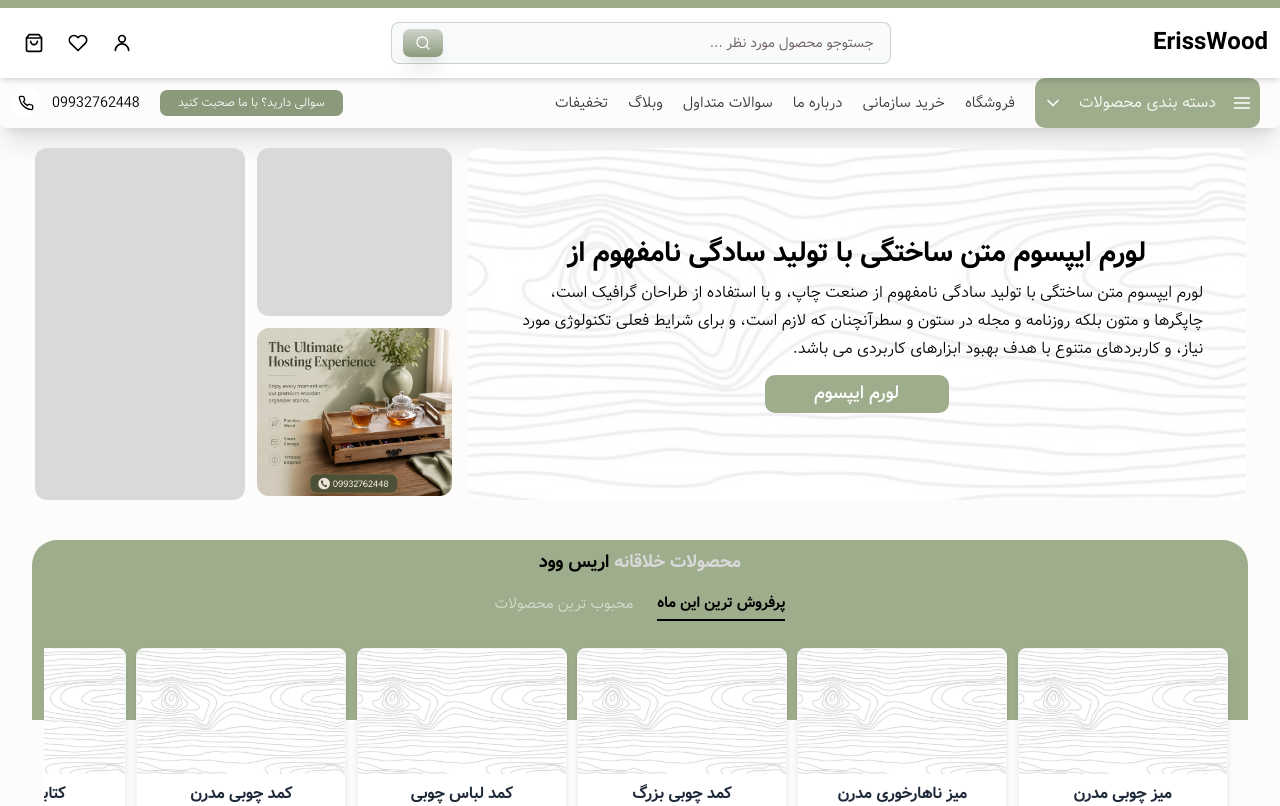
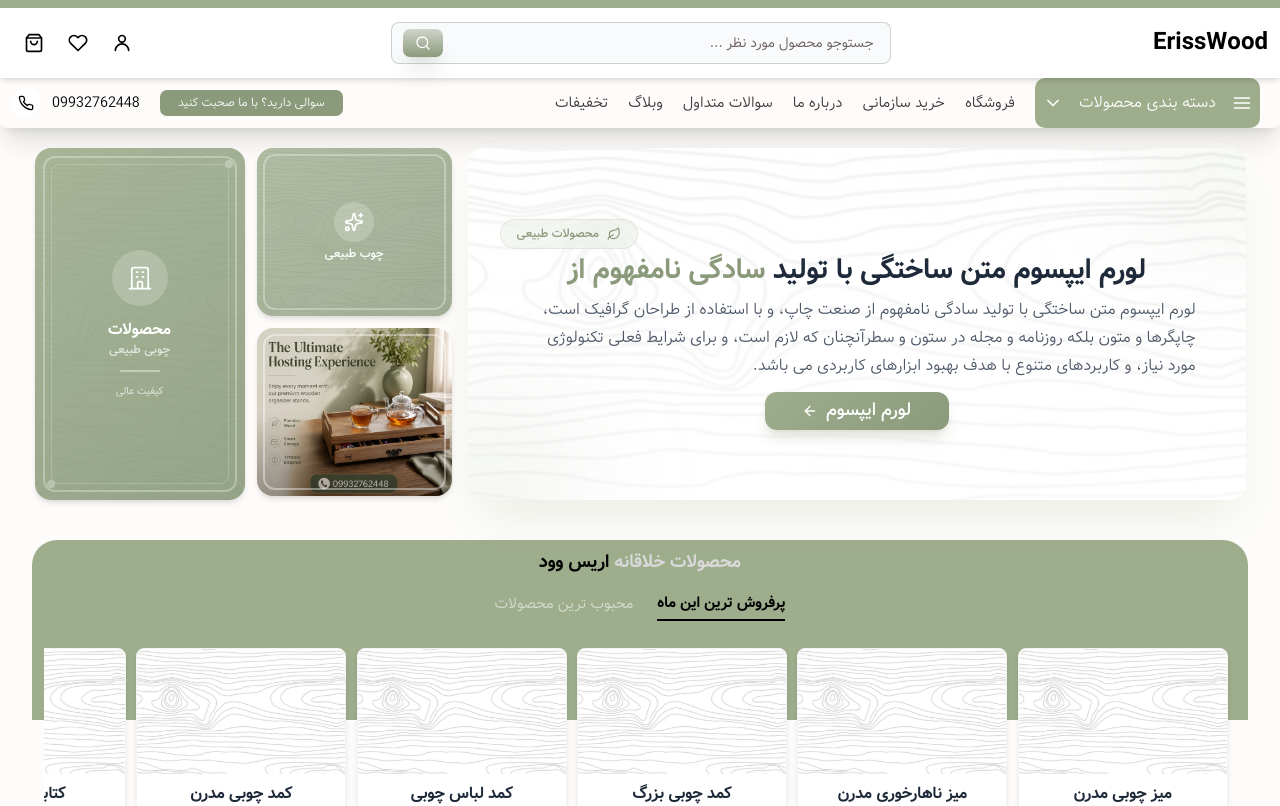
Before and after one commit to Pouriya1384Gholamy/Eriss, a React (Vite) app: page / in a window 1280 px wide. Shown: the top 806 px of the page. Built offline with nearby package versions, Linux system fonts and the light colour scheme.

Commit message:
update light  mode for Discount

```diff
--- a/src/Pages/Home/Components/HeroSection.jsx
+++ b/src/Pages/Home/Components/HeroSection.jsx
@@ -1,43 +1,112 @@
-import React from 'react'
-import img from '../../../assets/img/wood.jpg'
-import banner from '../../../assets/img/banner.png'
+import React from 'react';
+import img from '../../../assets/img/wood.jpg';
+import banner from '../../../assets/img/banner.png';
+import { ArrowLeft, Leaf, Sparkles } from 'lucide-react';
 
 function HeroSection() {
   return (
     <section className='flex flex-col justify-center items-center sm:flex-row gap-4 mt-5 px-4'>
 
-      {/* Hero Banner */}
+      {/* Hero Banner - Premium Style */}
       <article
-        className='flex flex-col justify-center items-center bg-cover bg-center bg-no-repeat rounded-xl w-full sm:w-[366px] sm:h-[303px] md:w-[778px] md:h-[352px] min-h-[280px] p-6'
-        style={{backgroundImage: `linear-gradient(rgba(255,255,255,0.6), rgba(255,255,255,0.6)), url(${img})`}}
+        className='relative flex flex-col justify-center items-center bg-cover bg-center bg-no-repeat rounded-2xl w-full sm:w-[366px] sm:h-[303px] md:w-[778px] md:h-[352px] min-h-[280px] p-6 md:p-8 overflow-hidden shadow-2xl shadow-[#9EAD8C]/20 transition-all duration-500 hover:shadow-[#9EAD8C]/30'
+        style={{backgroundImage: `linear-gradient(rgba(255,255,255,0.7), rgba(255,255,255,0.85)), url(${img})`}}
+      >
+        {/* Decorative blur elements */}
+        <div className="absolute -top-20 -right-20 w-48 h-48 rounded-full blur-3xl" style={{ background: 'rgba(158, 173, 140, 0.1)' }} />
+        <div className="absolute -bottom-20 -left-20 w-48 h-48 rounded-full blur-3xl" style={{ background: 'rgba(138, 154, 123, 0.1)' }} />
 
-      >
-        <p className='font-bold text-2xl md:text-[28px] text-right leading-tight'>
-          لورم ایپسوم متن ساختگی با تولید سادگی نامفهوم از
+        {/* Content with relative z-index */}
+        <div className="relative z-10 w-full flex flex-col items-center">
+          {/* Premium Badge */}
+          <div className="inline-flex items-center gap-2 px-4 py-1.5 mb-1 rounded-full bg-[#9EAD8C]/10 backdrop-blur-sm border border-[#9EAD8C]/20 text-[#8A9A7B] text-[10px] md:text-xs font-medium self-end">
+            <Leaf className="w-3.5 h-3.5" />
+            <span>محصولات طبیعی</span>
+          </div>
+
+          <p className='font-bold text-2xl md:text-[28px] text-right leading-tight text-gray-800'>
+            لورم ایپسوم متن ساختگی با تولید
+            <span className='text-[#8A9A7B] block sm:inline'> سادگی نامفهوم از</span>
           </p>
 
-        <p className='font-light text-[11px] md:text-[16px] w-[95%] mt-2 text-right leading-7'>
+          <p className='font-light text-[11px] md:text-[16px] w-[95%] mt-2 text-right leading-7 text-gray-600'>
             لورم ایپسوم متن ساختگی با تولید سادگی نامفهوم از صنعت چاپ، و با استفاده از طراحان
             گرافیک است، چاپگرها و متون بلکه روزنامه و مجله در ستون و سطرآنچنان که لازم است،
             و برای شرایط فعلی تکنولوژی مورد نیاز، و کاربردهای متنوع با هدف بهبود ابزارهای
             کاربردی می باشد.
           </p>
 
-        <button className='rounded-[10px] bg-primary text-text1 text-[13px] w-[108px] h-[35px] mt-3
-        sm:w-[137px] sm:h-[34px] md:text-[16px] md:w-[184px] md:h-[38px] md:text-[18px] '>
+          <button className='group relative overflow-hidden rounded-xl text-white text-[13px] w-[108px] h-[35px] mt-3
+          sm:w-[137px] sm:h-[34px] md:text-[16px] md:w-[184px] md:h-[38px] md:text-[18px] transition-all duration-300 hover:scale-105 active:scale-95 shadow-lg shadow-[#9EAD8C]/30'
+          style={{
+            background: 'linear-gradient(135deg, #9EAD8C, #8A9A7B)',
+          }}>
+            <span className="relative z-10 flex items-center justify-center gap-2">
               لورم ایپسوم
+              <ArrowLeft className="w-3 h-3 md:w-4 md:h-4 transition-transform duration-300 group-hover:-translate-x-1" />
+            </span>
+            <div className="absolute inset-0 bg-gradient-to-r from-transparent via-white/20 to-transparent -translate-x-full group-hover:translate-x-full transition-transform duration-700" />
           </button>
+        </div>
       </article>
 
-      {/* Side Boxes */}
+      {/* Side Boxes - Premium Style */}
       <article className='flex flex-row gap-2 sm:gap-3 shrink-0'>
         <div className='flex flex-col gap-2 sm:gap-3'>
-          <div className='w-[170px] h-[180px] sm:w-[120px] sm:h-[145px] md:w-[195px] md:h-[168px] bg-[#D9D9D9] rounded-xl'></div>
-          <div className='w-[170px] h-[180px] sm:w-[120px] sm:h-[145px] md:w-[195px] md:h-[168px] bg-[#D9D9D9] rounded-xl overflow-hidden relative'>
-            <img src={banner} alt="تصویر بنر" className='w-full h-full object-cover absolute inset-0 rounded-xl' /> {/* تصویر اضافه و استایل داده شد */}
+          {/* Box 1 - Premium */}
+          <div className='relative w-[170px] h-[180px] sm:w-[120px] sm:h-[145px] md:w-[195px] md:h-[168px] rounded-2xl overflow-hidden shadow-md hover:shadow-xl transition-all duration-500 hover:-translate-y-1 group'
+               style={{ background: 'linear-gradient(145deg, #9EAD8C, #8A9A7B)' }}>
+            <div className="absolute inset-0 bg-cover bg-center opacity-20 group-hover:opacity-30 transition-opacity duration-500"
+                 style={{ backgroundImage: `url(${img})` }} />
+            <div className="absolute inset-0 flex flex-col items-center justify-center">
+              <div className="w-10 h-10 rounded-full bg-white/20 flex items-center justify-center group-hover:scale-110 transition-transform duration-300">
+                <Sparkles className="w-5 h-5 text-white" />
+              </div>
+              <span className="text-white font-medium text-xs mt-1">چوب طبیعی</span>
+            </div>
+            <div className="absolute inset-1.5 rounded-xl border-2 border-white/30 group-hover:border-white/50 transition-colors duration-300 pointer-events-none" />
+          </div>
+
+          {/* Box 2 - Banner with Premium Style */}
+          <div className='relative w-[170px] h-[180px] sm:w-[120px] sm:h-[145px] md:w-[195px] md:h-[168px] rounded-2xl overflow-hidden shadow-md hover:shadow-xl transition-all duration-500 hover:-translate-y-1 group'>
+            <img src={banner} alt="تصویر بنر" className='w-full h-full object-cover transition-transform duration-700 group-hover:scale-110' />
+            <div className="absolute inset-0 bg-gradient-to-t from-black/30 via-transparent to-transparent" />
+            <div className="absolute inset-1.5 rounded-xl border-2 border-white/40 group-hover:border-white/60 transition-colors duration-300 pointer-events-none" />
+            <div className="absolute bottom-0 left-0 right-0 p-3 bg-gradient-to-t from-black/50 to-transparent opacity-0 group-hover:opacity-100 transition-all duration-500 translate-y-2 group-hover:translate-y-0">
+              <span className="text-white text-xs font-medium block text-center">بنر ویژه</span>
             </div>
           </div>
-        <div className='w-[190px] h-[375px] sm:w-[160px] sm:h-[303px] md:w-[210px] md:h-[352px] bg-[#D9D9D9] rounded-xl'></div>
+        </div>
+
+        {/* Tall Box - Premium */}
+        <div className='relative w-[190px] h-[375px] sm:w-[160px] sm:h-[303px] md:w-[210px] md:h-[352px] rounded-2xl overflow-hidden shadow-md hover:shadow-xl transition-all duration-500 hover:-translate-y-1 group'
+             style={{ background: 'linear-gradient(145deg, #9EAD8C, #8A9A7B)' }}>
+
+          <div className="absolute inset-0 bg-cover bg-center opacity-10 group-hover:opacity-20 transition-opacity duration-500"
+               style={{ backgroundImage: `url(${img})` }} />
+
+          <div className="absolute inset-0 flex flex-col items-center justify-center gap-3 p-4">
+            <div className="w-14 h-14 rounded-full bg-white/20 flex items-center justify-center group-hover:scale-110 group-hover:rotate-6 transition-all duration-300">
+              <svg className="w-7 h-7 text-white" fill="none" stroke="currentColor" viewBox="0 0 24 24">
+                <path strokeLinecap="round" strokeLinejoin="round" strokeWidth={1.5} d="M19 21V5a2 2 0 00-2-2H7a2 2 0 00-2 2v16m14 0h2m-2 0h-5m-9 0H3m2 0h5M9 7h1m-1 4h1m4-4h1m-1 4h1m-5 10v-5a1 1 0 011-1h2a1 1 0 011 1v5m-4 0h4" />
+              </svg>
+            </div>
+            <div className="text-center">
+              <h3 className="text-white font-bold text-base">محصولات</h3>
+              <p className="text-white/70 text-xs">چوبی طبیعی</p>
+            </div>
+            <div className="w-10 h-0.5 rounded-full bg-white/40" />
+            <p className="text-white/60 text-[10px] text-center">کیفیت عالی</p>
+          </div>
+
+          {/* Triple border effect */}
+          <div className="absolute inset-2 rounded-xl border-2 border-white/30 group-hover:border-white/50 transition-colors duration-300 pointer-events-none" />
+          <div className="absolute inset-4 rounded-lg border border-white/20 group-hover:border-white/30 transition-colors duration-300 pointer-events-none" />
+
+          {/* Corner accents */}
+          <div className="absolute top-3 right-3 w-2 h-2 rounded-full bg-white/30 group-hover:bg-white/50 transition-colors duration-300" />
+          <div className="absolute bottom-3 left-3 w-2 h-2 rounded-full bg-white/30 group-hover:bg-white/50 transition-colors duration-300" />
+        </div>
       </article>
     </section>
   )
```
Lines whose indentation alone changed are shown as unchanged.
